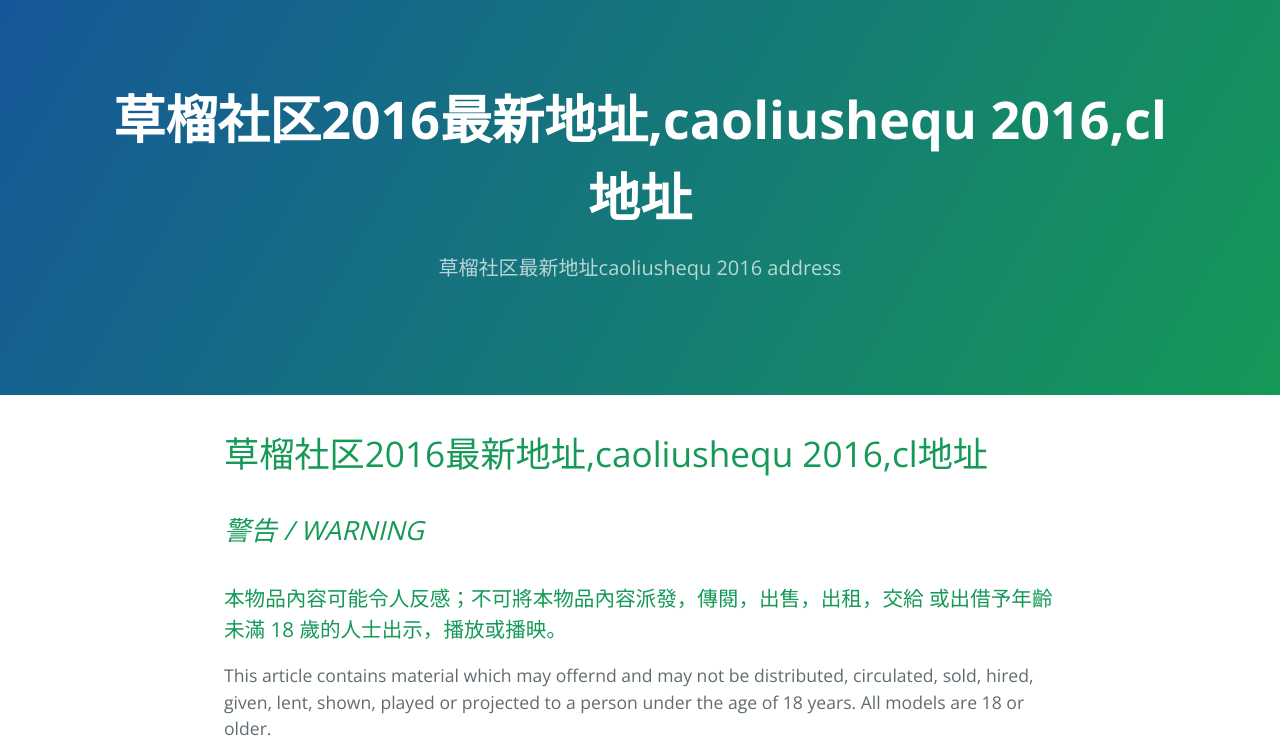
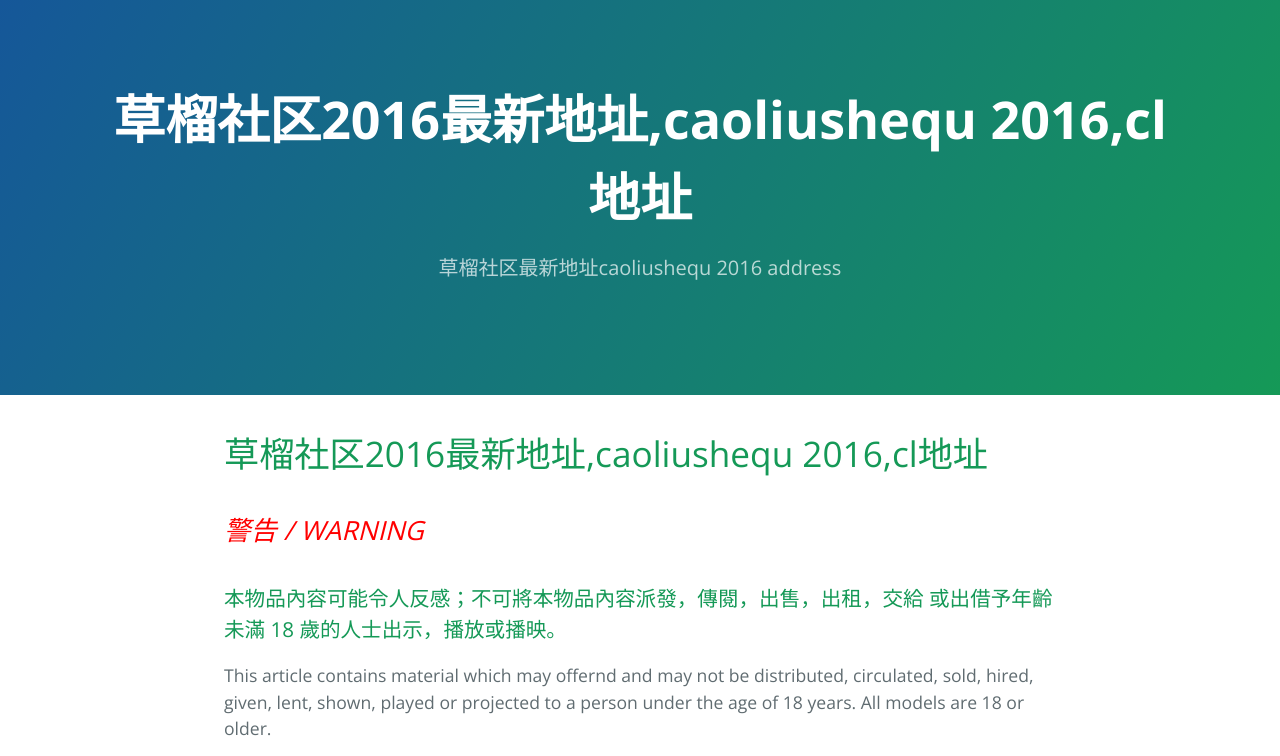
Before and after one commit to cldizhi/cldizhi.github.io, a plain HTML site: page index.html in a window 1280 px wide. Shown: the top 756 px of the page. Drawn offline with nearby package versions, Linux system fonts and the light colour scheme.

Commit message:
修改最新地址

```diff
--- a/index.html
+++ b/index.html
@@ -20,7 +20,7 @@
 <a id="草榴社区2016最新地址caoliushequ-2016cl地址" class="anchor" href="#%E8%8D%89%E6%A6%B4%E7%A4%BE%E5%8C%BA2016%E6%9C%80%E6%96%B0%E5%9C%B0%E5%9D%80caoliushequ-2016cl%E5%9C%B0%E5%9D%80" aria-hidden="true"><span aria-hidden="true" class="octicon octicon-link"></span></a>草榴社区2016最新地址,caoliushequ 2016,cl地址</h1>
 
 <h2>
-<a style="color:red;" id="警告--warning" class="anchor" href="#%E8%AD%A6%E5%91%8A--warning" aria-hidden="true"><span aria-hidden="true" class="octicon octicon-link"></span></a><i>警告 / WARNING</i></h2>
+<a id="警告--warning" class="anchor" href="#%E8%AD%A6%E5%91%8A--warning" aria-hidden="true"><span aria-hidden="true" class="octicon octicon-link"></span></a><i><font  style="color:red;">警告 / WARNING</font></i></h2>
 
 <h3>
 <a id="本物品內容可能令人反感不可將本物品內容派發傳閱出售出租交給-或出借予年齡未滿-18-歲的人士出示播放或播映" class="anchor" href="#%E6%9C%AC%E7%89%A9%E5%93%81%E5%85%A7%E5%AE%B9%E5%8F%AF%E8%83%BD%E4%BB%A4%E4%BA%BA%E5%8F%8D%E6%84%9F%E4%B8%8D%E5%8F%AF%E5%B0%87%E6%9C%AC%E7%89%A9%E5%93%81%E5%85%A7%E5%AE%B9%E6%B4%BE%E7%99%BC%E5%82%B3%E9%96%B1%E5%87%BA%E5%94%AE%E5%87%BA%E7%A7%9F%E4%BA%A4%E7%B5%A6-%E6%88%96%E5%87%BA%E5%80%9F%E4%BA%88%E5%B9%B4%E9%BD%A1%E6%9C%AA%E6%BB%BF-18-%E6%AD%B2%E7%9A%84%E4%BA%BA%E5%A3%AB%E5%87%BA%E7%A4%BA%E6%92%AD%E6%94%BE%E6%88%96%E6%92%AD%E6%98%A0" aria-hidden="true"><span aria-hidden="true" class="octicon octicon-link"></span></a>本物品內容可能令人反感；不可將本物品內容派發，傳閱，出售，出租，交給 或出借予年齡未滿 18 歲的人士出示，播放或播映。</h3>
```
